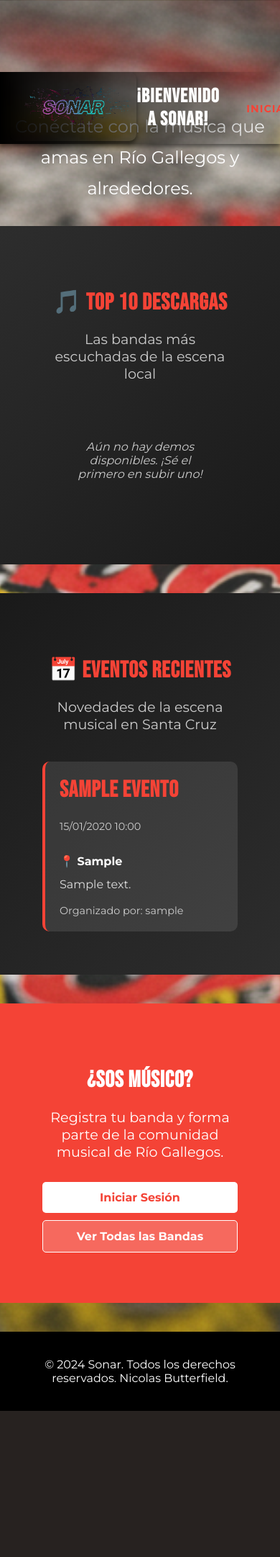
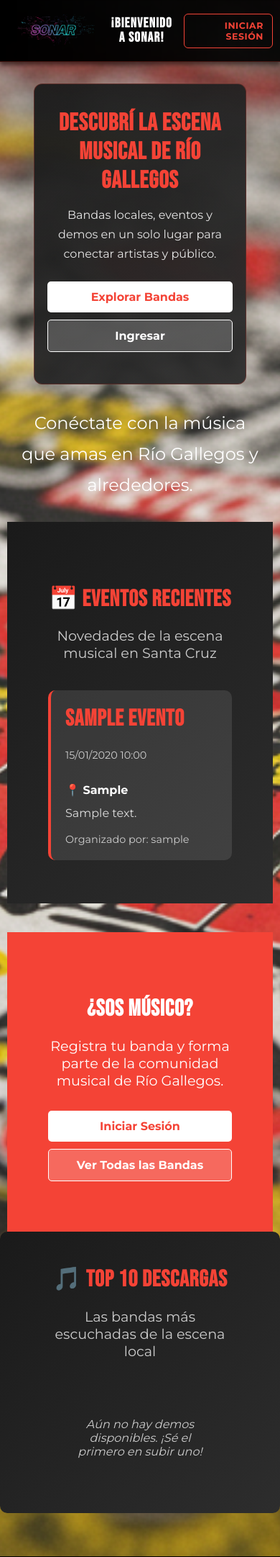
Before and after one commit to NicoButter/sonar, a Django app: page / in a window 390 px wide. Shown: the top 2163 px of the page at 72% size. Before the commit the page ends 1960 px from the top, so only its background shows below. Run offline with Django 5.2, Linux system fonts and the light colour scheme; tables that the repository leaves empty hold one stand-in row (values such as "Sample post").

Commit message:
Enhance landing page styles and layout: add hero section, improve responsiveness, and update top downloads section

```diff
--- a/accounts/static/accounts/css/landing_page_styles.css
+++ b/accounts/static/accounts/css/landing_page_styles.css
@@ -2,6 +2,59 @@
     text-align: center;
     padding: 0 20px;
     margin-bottom: 30px;
+}
+
+.landing-layout {
+    width: 100%;
+    position: relative;
+    box-sizing: border-box;
+    padding-right: 420px;
+}
+
+.landing-main {
+    max-width: 860px;
+    margin: 0 auto;
+    padding: 0 20px;
+}
+
+.hero-section {
+    margin-bottom: 32px;
+}
+
+.hero-content {
+    background: linear-gradient(135deg, rgba(26, 26, 26, 0.95) 0%, rgba(45, 45, 45, 0.95) 100%);
+    border: 1px solid rgba(244, 67, 54, 0.25);
+    border-radius: 12px;
+    text-align: center;
+    padding: 46px 30px;
+}
+
+.hero-title {
+    margin: 0 0 14px;
+    font-size: 2.7rem;
+    color: #f44336;
+}
+
+.hero-text {
+    margin: 0 auto;
+    max-width: 700px;
+    font-size: 1.1rem;
+    line-height: 1.7;
+    color: #e6e6e6;
+}
+
+.hero-actions {
+    margin-top: 24px;
+}
+
+.landing-top10 {
+    position: fixed;
+    top: 130px;
+    right: 20px;
+    width: 380px;
+    max-height: calc(100vh - 150px);
+    overflow-y: auto;
+    z-index: 900;
 }
 
 #landing-content h2 {
@@ -21,6 +74,12 @@
     background: linear-gradient(135deg, #1a1a1a 0%, #2d2d2d 100%);
     color: white;
     margin-bottom: 40px;
+}
+
+.landing-top10 .top-downloads-section {
+    padding: 20px 0;
+    margin-bottom: 0;
+    border-radius: 10px;
 }
 
 .top-downloads-section:nth-child(even), .events-section:nth-child(even) {
@@ -54,6 +113,11 @@
     gap: 30px;
 }
 
+.landing-top10 .bandas-grid {
+    grid-template-columns: 1fr;
+    gap: 16px;
+}
+
 .banda-card {
     background: rgba(255, 255, 255, 0.1);
     border-radius: 10px;
@@ -69,6 +133,10 @@
     width: 100%;
     height: 200px;
     object-fit: cover;
+}
+
+.landing-top10 .banda-image img {
+    height: 140px;
 }
 
 .banda-info {
@@ -220,6 +288,35 @@
 
 /* Responsive */
 @media (max-width: 768px) {
+    .landing-layout {
+        padding-right: 0;
+    }
+
+    .landing-main {
+        max-width: 100%;
+        padding: 0 10px;
+    }
+
+    .landing-top10 {
+        position: static;
+        width: 100%;
+        max-height: none;
+        overflow: visible;
+        margin: 0 auto 20px;
+    }
+
+    .hero-content {
+        padding: 34px 18px;
+    }
+
+    .hero-title {
+        font-size: 2.1rem;
+    }
+
+    .hero-text {
+        font-size: 1rem;
+    }
+
     .bandas-grid, .events-grid {
         grid-template-columns: 1fr;
     }
--- a/accounts/templates/accounts/landing_page.html
+++ b/accounts/templates/accounts/landing_page.html
@@ -11,47 +11,24 @@
 {% block header_title %}¡Bienvenido a Sonar!{% endblock %}
 
 {% block content %}
+    <div class="landing-layout">
+        <div class="landing-main">
+            <section class="hero-section" aria-label="Sección principal">
+                <div class="hero-content container">
+                    <h2 class="hero-title">Descubrí la escena musical de Río Gallegos</h2>
+                    <p class="hero-text">
+                        Bandas locales, eventos y demos en un solo lugar para conectar artistas y público.
+                    </p>
+                    <div class="hero-actions">
+                        <a href="{% url 'banda_list' %}" class="btn-primary">Explorar Bandas</a>
+                        <a href="{% url 'login' %}" class="btn-secondary">Ingresar</a>
+                    </div>
+                </div>
+            </section>
+
             <div id="landing-content">
                 <p>Conéctate con la música que amas en Río Gallegos y alrededores.</p>
             </div>
-
-    <!-- Sección Top 10 Descargas -->
-    <section class="top-downloads-section">
-        <div class="container">
-            <h2 class="section-title">🎵 Top 10 Descargas</h2>
-            <p class="section-subtitle">Las bandas más escuchadas de la escena local</p>
-
-            {% if top_bandas %}
-                <div class="bandas-grid">
-                    {% for banda in top_bandas %}
-                        <div class="banda-card">
-                            <div class="banda-image">
-                                {% if banda.imagen_principal %}
-                                    <img src="{{ banda.imagen_principal.url }}" alt="Imagen de {{ banda.nombre }}">
-                                {% else %}
-                                    <img src="{% static 'images/no-image.png' %}" alt="Sin imagen">
-                                {% endif %}
-                            </div>
-                            <div class="banda-info">
-                                <h3>{{ banda.nombre }}</h3>
-                                <p class="banda-descargas">{{ banda.descargas }} descargas</p>
-                                {% if banda.demos %}
-                                    <a href="{% url 'descargar_demo' banda.id %}" class="btn-download">
-                                        📥 Descargar Demo
-                                    </a>
-                                {% endif %}
-                                <a href="{% url 'banda_detail' banda.id %}" class="btn-view">
-                                    Ver Banda
-                                </a>
-                            </div>
-                        </div>
-                    {% endfor %}
-                </div>
-            {% else %}
-                <p class="no-content">Aún no hay demos disponibles. ¡Sé el primero en subir uno!</p>
-            {% endif %}
-        </div>
-    </section>
 
             <!-- Sección Eventos Recientes -->
             <section class="events-section">
@@ -94,4 +71,46 @@
                     <a href="{% url 'banda_list' %}" class="btn-secondary">Ver Todas las Bandas</a>
                 </div>
             </section>
+        </div>
+
+        <aside class="landing-top10" aria-label="Top 10 descargas">
+            <!-- Sección Top 10 Descargas -->
+            <section class="top-downloads-section">
+                <div class="container">
+                    <h2 class="section-title">🎵 Top 10 Descargas</h2>
+                    <p class="section-subtitle">Las bandas más escuchadas de la escena local</p>
+
+                    {% if top_bandas %}
+                        <div class="bandas-grid">
+                            {% for banda in top_bandas %}
+                                <div class="banda-card">
+                                    <div class="banda-image">
+                                        {% if banda.imagen_principal %}
+                                            <img src="{{ banda.imagen_principal.url }}" alt="Imagen de {{ banda.nombre }}">
+                                        {% else %}
+                                            <img src="{% static 'images/no-image.png' %}" alt="Sin imagen">
+                                        {% endif %}
+                                    </div>
+                                    <div class="banda-info">
+                                        <h3>{{ banda.nombre }}</h3>
+                                        <p class="banda-descargas">{{ banda.descargas }} descargas</p>
+                                        {% if banda.demos %}
+                                            <a href="{% url 'descargar_demo' banda.id %}" class="btn-download">
+                                                📥 Descargar Demo
+                                            </a>
+                                        {% endif %}
+                                        <a href="{% url 'banda_detail' banda.id %}" class="btn-view">
+                                            Ver Banda
+                                        </a>
+                                    </div>
+                                </div>
+                            {% endfor %}
+                        </div>
+                    {% else %}
+                        <p class="no-content">Aún no hay demos disponibles. ¡Sé el primero en subir uno!</p>
+                    {% endif %}
+                </div>
+            </section>
+        </aside>
+    </div>
 {% endblock %}
--- a/static/css/base_styles.css
+++ b/static/css/base_styles.css
@@ -13,26 +13,30 @@ body {
     background-size: cover;
     background-position: center;
     margin: 0;
-    padding: 120px 0 0 0;
+    padding: 110px 0 0 0;
 
 }
 
 header {
     position: fixed;
+    top: 0;
+    left: 0;
+    right: 0;
     margin: 0;
     padding: 0 24px;
     width: 100%;
     max-width: 100%;
     box-sizing: border-box;
-    background-color: #000;
+    background-color: rgba(0, 0, 0, 0.92);
     box-shadow: 0 4px 6px rgba(0, 0, 0, 0.5);
     display: flex;
     justify-content: space-between;
     align-items: center;
     transition: all 0.3s ease;
-    background: linear-gradient(to right, #000, rgba(0, 0, 0, 0));
+    background: linear-gradient(to right, #000, rgba(0, 0, 0, 0.9));
     z-index: 1000;
-    height: 120px;
+    height: 110px;
+    border-bottom: 1px solid rgba(244, 67, 54, 0.25);
 }
 
 .header-nav {
@@ -40,6 +44,9 @@ header {
     justify-content: space-between;
     align-items: center;
     width: 100%;
+    max-width: 1280px;
+    margin: 0 auto;
+    gap: 16px;
 }
 
 .logo {
@@ -50,14 +57,17 @@ header {
 
 .logo-img {
     max-width: 220px;
-    max-height: 96px;
+    max-height: 84px;
     height: auto;
     transition: max-height 0.3s ease;
+    border-radius: 0;
+    box-shadow: none;
 }
 
 .page-title {
     flex: 2;
     text-align: center;
+    min-width: 0;
 }
 
 .page-title h1 {
@@ -66,10 +76,11 @@ header {
     font-size: 2.1rem;
     letter-spacing: 1.2px;
     margin: 0;
+    line-height: 1;
 }
 
 .auth-links {
-    flex: 0 1 auto;
+    flex: 1;
     text-align: right;
     min-width: 170px;
 }
@@ -78,14 +89,19 @@ header {
     text-decoration: none;
     color: #f44336;
     font-size: 1rem;
-    font-weight: bold;
+    font-weight: 700;
     text-transform: uppercase;
     letter-spacing: 1px;
-    transition: color 0.3s ease;
+    transition: color 0.3s ease, background-color 0.3s ease;
+    display: inline-block;
+    padding: 10px 14px;
+    border: 1px solid #f44336;
+    border-radius: 6px;
 }
 
 .auth-links a:hover {
     color: #fff;
+    background-color: rgba(244, 67, 54, 0.2);
 }
 
 header nav ul {
@@ -115,16 +131,16 @@ header nav ul li a:hover {
 header.shrunken {
     padding: 0 24px;
     background-color: #111;
-    background: linear-gradient(to right, #000, rgba(0, 0, 0, 0));
-    height: 80px;
+    background: linear-gradient(to right, #000, rgba(0, 0, 0, 0.9));
+    height: 74px;
 }
 
 header.shrunken .logo-img {
-    max-height: 60px;
+    max-height: 52px;
 }
 
 header.shrunken .page-title h1 {
-    font-size: 1.8rem;
+    font-size: 1.6rem;
 }
 
 main {
@@ -202,24 +218,58 @@ a:hover {
 
 @media (max-width: 900px) {
     body {
-        padding-top: 100px;
+        padding-top: 90px;
     }
 
     header {
-        height: 100px;
+        height: 90px;
         padding: 0 14px;
     }
 
     header.shrunken {
-        height: 74px;
+        height: 70px;
         padding: 0 14px;
     }
 
     .page-title h1 {
-        font-size: 1.7rem;
+        font-size: 1.5rem;
     }
 
     .auth-links a {
         font-size: 0.9rem;
+        padding: 8px 12px;
+    }
+
+    .logo-img {
+        max-height: 70px;
     }
 }
+
+@media (max-width: 640px) {
+    body {
+        padding-top: 86px;
+    }
+
+    header {
+        height: 86px;
+        padding: 0 10px;
+    }
+
+    header.shrunken {
+        height: 66px;
+        padding: 0 10px;
+    }
+
+    .page-title h1 {
+        font-size: 1.2rem;
+    }
+
+    .auth-links {
+        min-width: 124px;
+    }
+
+    .auth-links a {
+        font-size: 0.78rem;
+        letter-spacing: 0.6px;
+    }
+}
```
Lines whose indentation alone changed are shown as unchanged.
